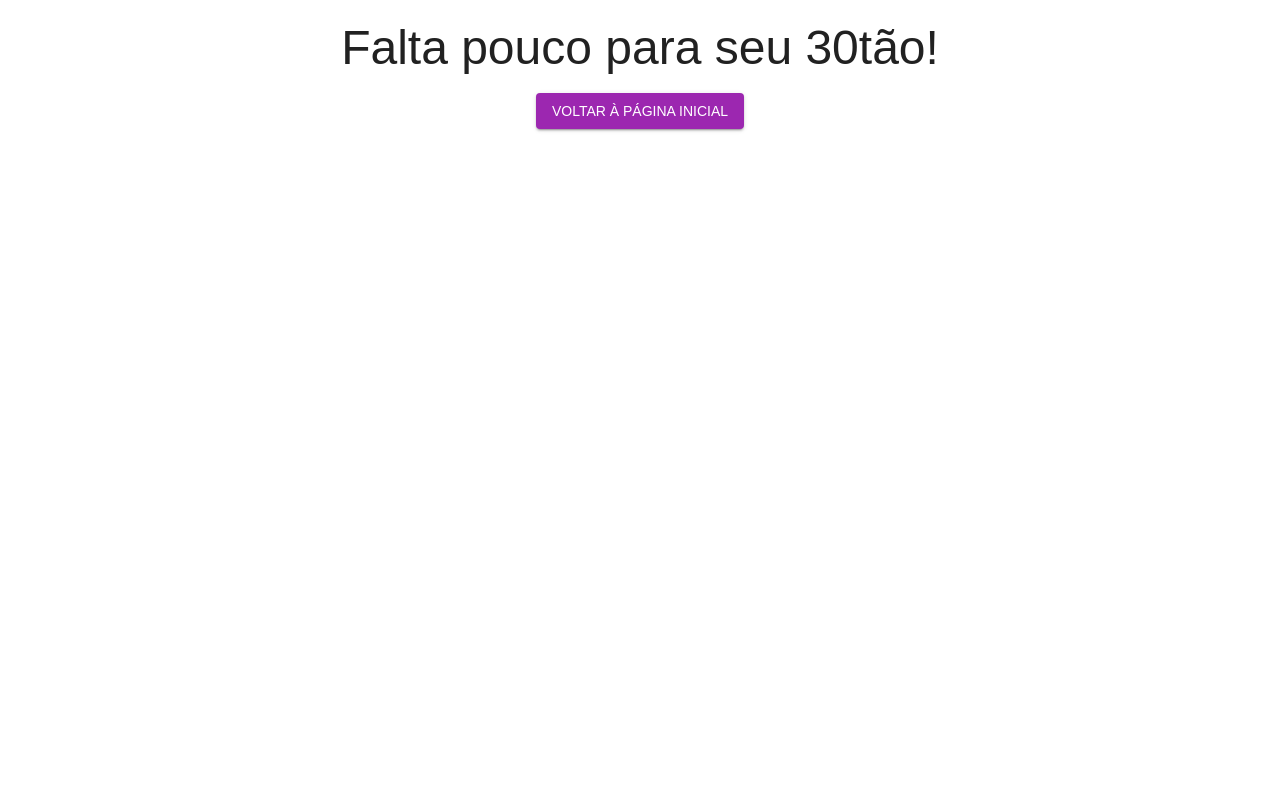
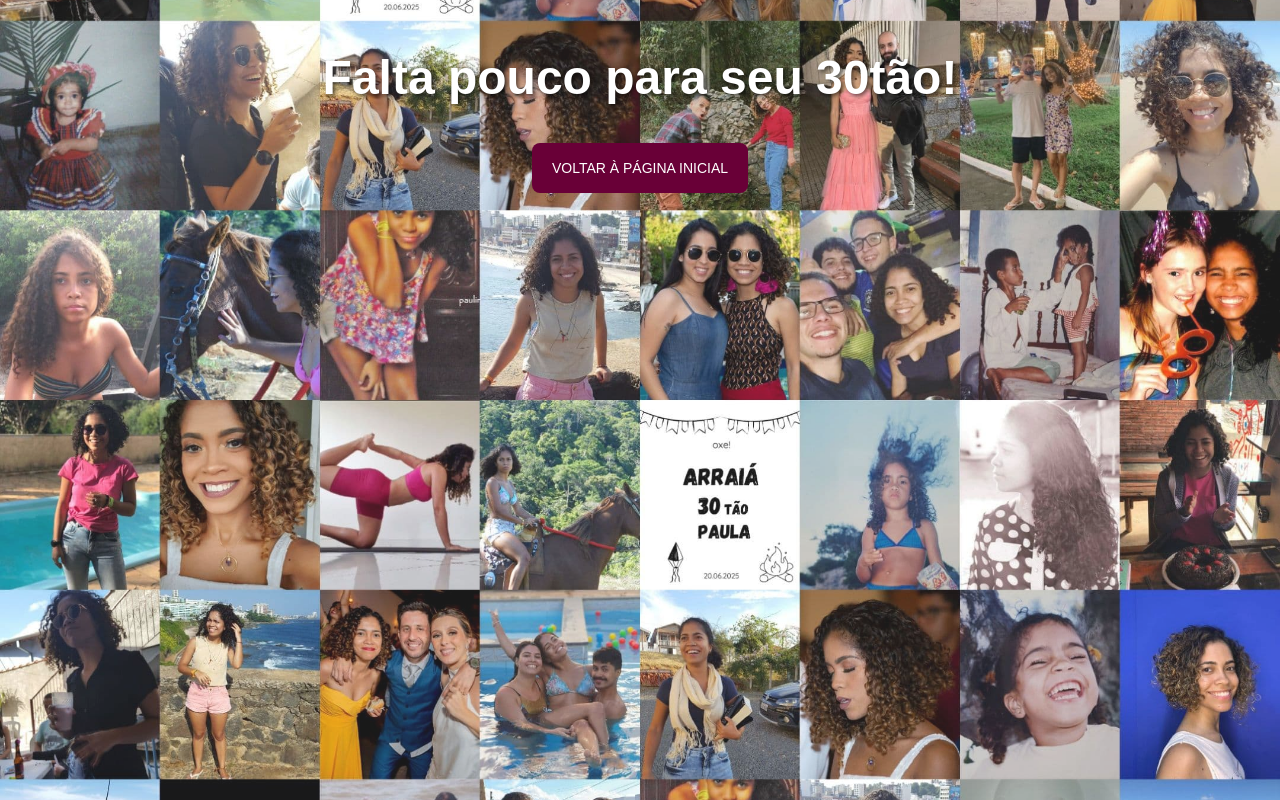
Before and after one commit to lucasvilela91/birthday-countdown, a Next.js app: page /birthday in a window 1280 px wide. Built offline with nearby package versions, Linux system fonts and the light colour scheme; a web font is replaced by a local one.

Commit message:
refctor: pages and layout

```diff
--- a/src/app/birthday/page.js
+++ b/src/app/birthday/page.js
@@ -4,11 +4,31 @@ import { Typography, Button } from '@mui/material'; // Usando Material UI
 
 const AniversarioPage = () => {
   return (
-    <div style={{ textAlign: 'center', padding: '20px' }}>
-      <Typography variant='h3' gutterBottom>
+    <div style={{ textAlign: 'center', padding: '50px' }}>
+      <Typography
+        variant='h3'
+        gutterBottom
+        sx={{
+          color: 'white',
+          fontWeight: 'bold',
+          textShadow: '2px 2px 4px rgba(0, 0, 0, 0.6)',
+        }}
+      >
         Falta pouco para seu 30tão!
       </Typography>
-      <Button variant='contained' color='secondary' href='/'>
+      <Button
+        href='/'
+        sx={{
+          backgroundColor: '#690037',
+          color: '#fff',
+          padding: '10px 20px',
+          minWidth: '200px',
+          minHeight: '50px',
+          borderRadius: '8px',
+          '&:hover': { backgroundColor: '#8A0050' },
+          marginTop: '20px',
+        }}
+      >
         Voltar à Página Inicial
       </Button>
     </div>
--- a/src/app/layout.js
+++ b/src/app/layout.js
@@ -1,8 +1,10 @@
+// app/layout.js
 'use client';
 
 import { ThemeProvider } from '@mui/material/styles';
-import CssBaseline from '@mui/material/CssBaseline';
-import theme from '@/theme/theme'; // Importa o tema
+import { CssBaseline } from '@mui/material';
+import theme from '../theme/theme';
+import Layout from '../components/layout';
 
 export default function RootLayout({ children }) {
   return (
@@ -10,7 +12,7 @@ export default function RootLayout({ children }) {
       <body>
         <ThemeProvider theme={theme}>
           <CssBaseline />
-          {children}
+          <Layout>{children}</Layout>
         </ThemeProvider>
       </body>
     </html>
--- /dev/null
+++ b/src/components/layout.js
@@ -0,0 +1,30 @@
+// components/layout.js
+'use client'; // Apenas se precisar de interatividade
+
+import { Box } from '@mui/material';
+
+export default function Layout({ children }) {
+  return (
+    <Box
+      sx={{
+        minHeight: '100vh',
+        position: 'relative',
+        '&::before': {
+          content: '""',
+          position: 'absolute',
+          top: 0,
+          left: 0,
+          right: 0,
+          bottom: 0,
+          backgroundImage: 'url(/photo-to-page.jpg)',
+          backgroundSize: 'cover',
+          backgroundPosition: 'center',
+          opacity: 0.9,
+          zIndex: -1,
+        },
+      }}
+    >
+      {children}
+    </Box>
+  );
+}
```
Also changed, not shown: src/app/page.js (+2 -7 lines).
